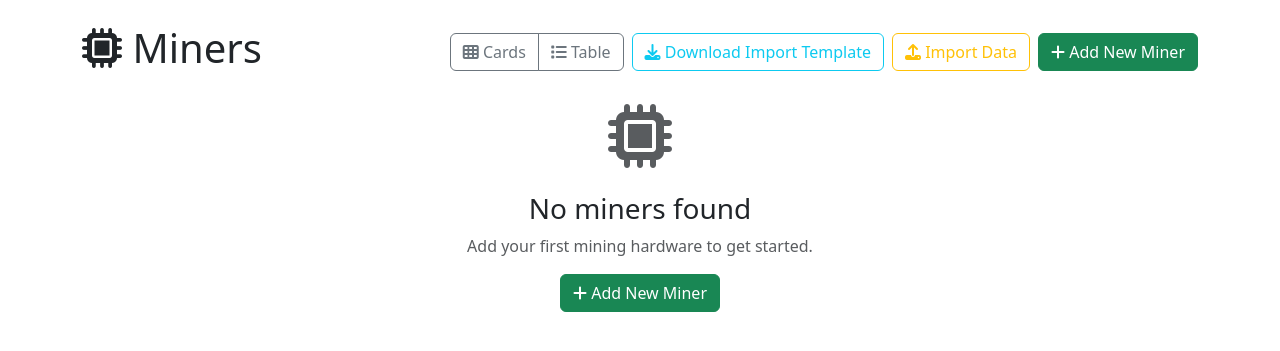
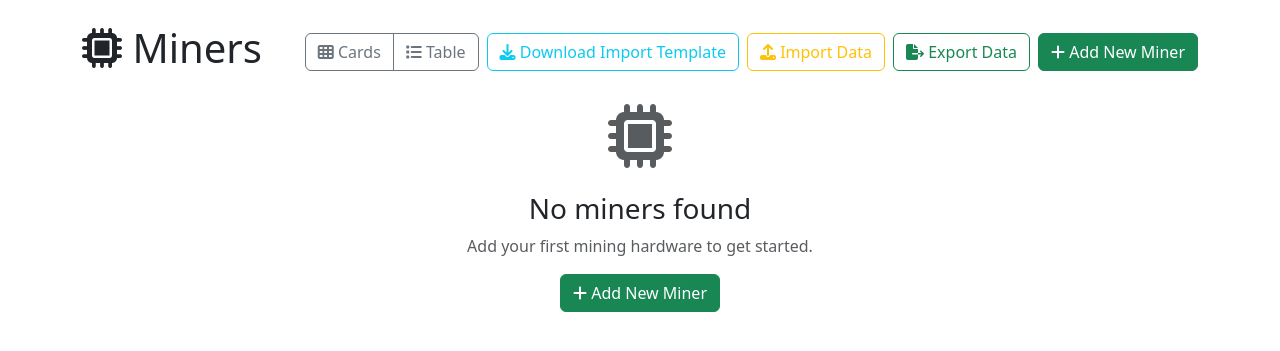
Before and after one commit to alexandre-pecorilla/Remote-Mining-Management-Platform, a Django app: page /miners/ in a window 1280 px wide. Shown: the part 56-407 px from the top of the page. Run offline with Django 5.2, Linux system fonts and the light colour scheme; data comes from the database, SQL or seed files in the repository; data that the repository does not hold is empty.

Commit message:
Implement Excel Export Data feature
- Add export_platform_data(), export_miner_data(), export_payout_data() views
- Generate .xls files with all existing data in re-importable format
- Add URL patterns for /export-data/platform/, /export-data/miner/, /export-data/payout/
- Add Export Data buttons to all list views with consistent styling
- Export files use same headers and format as import templates
- Supports complete data backup and restore workflow
- Remove temporary test files

```diff
--- a/remote_mining_management_platform/mining/urls.py
+++ b/remote_mining_management_platform/mining/urls.py
@@ -37,4 +37,9 @@ urlpatterns = [
     path('import-data/platform/', views.import_platform_data, name='import_platform_data'),
     path('import-data/miner/', views.import_miner_data, name='import_miner_data'),
     path('import-data/payout/', views.import_payout_data, name='import_payout_data'),
+
+    # Data Export
+    path('export-data/platform/', views.export_platform_data, name='export_platform_data'),
+    path('export-data/miner/', views.export_miner_data, name='export_miner_data'),
+    path('export-data/payout/', views.export_payout_data, name='export_payout_data'),
 ]
--- a/remote_mining_management_platform/mining/views.py
+++ b/remote_mining_management_platform/mining/views.py
@@ -253,6 +253,105 @@ def download_payout_template(request):
     return response
 
 
+# Data Export Views
+def export_platform_data(request):
+    """Export all platform data to Excel file"""
+    wb = xlwt.Workbook()
+    ws = wb.add_sheet('Platform Data')
+
+    # Add headers
+    headers = ['name', 'website_link', 'portal_url', 'point_of_contact_name',
+               'point_of_contact_email', 'point_of_contact_phone',
+               'point_of_contact_telegram', 'energy_price']
+
+    for col, header in enumerate(headers):
+        ws.write(0, col, header)
+
+    # Add data rows
+    platforms = RemoteMiningPlatform.objects.all()
+    for row, platform in enumerate(platforms, start=1):
+        ws.write(row, 0, platform.name or '')
+        ws.write(row, 1, platform.website_link or '')
+        ws.write(row, 2, platform.portal_url or '')
+        ws.write(row, 3, platform.point_of_contact_name or '')
+        ws.write(row, 4, platform.point_of_contact_email or '')
+        ws.write(row, 5, platform.point_of_contact_phone or '')
+        ws.write(row, 6, platform.point_of_contact_telegram or '')
+        ws.write(row, 7, float(platform.energy_price) if platform.energy_price else '')
+
+    response = HttpResponse(
+        content_type='application/vnd.ms-excel'
+    )
+    response['Content-Disposition'] = 'attachment; filename="platform_data_export.xls"'
+    wb.save(response)
+    return response
+
+
+def export_miner_data(request):
+    """Export all miner data to Excel file"""
+    wb = xlwt.Workbook()
+    ws = wb.add_sheet('Miner Data')
+
+    # Add headers
+    headers = ['model', 'manufacturer', 'product_link', 'serial_number',
+               'platform', 'platform_internal_id', 'hashrate', 'power', 'efficiency',
+               'purchase_price', 'purchase_date', 'start_date', 'location']
+
+    for col, header in enumerate(headers):
+        ws.write(0, col, header)
+
+    # Add data rows
+    miners = Miner.objects.all()
+    for row, miner in enumerate(miners, start=1):
+        ws.write(row, 0, miner.model or '')
+        ws.write(row, 1, miner.manufacturer or '')
+        ws.write(row, 2, miner.product_link or '')
+        ws.write(row, 3, miner.serial_number or '')
+        ws.write(row, 4, miner.platform.pk if miner.platform else '')
+        ws.write(row, 5, miner.platform_internal_id or '')
+        ws.write(row, 6, float(miner.hashrate) if miner.hashrate else '')
+        ws.write(row, 7, float(miner.power) if miner.power else '')
+        ws.write(row, 8, float(miner.efficiency) if miner.efficiency else '')
+        ws.write(row, 9, float(miner.purchase_price) if miner.purchase_price else '')
+        ws.write(row, 10, miner.purchase_date.strftime('%Y-%m-%d') if miner.purchase_date else '')
+        ws.write(row, 11, miner.start_date.strftime('%Y-%m-%d') if miner.start_date else '')
+        ws.write(row, 12, miner.location or '')
+
+    response = HttpResponse(
+        content_type='application/vnd.ms-excel'
+    )
+    response['Content-Disposition'] = 'attachment; filename="miner_data_export.xls"'
+    wb.save(response)
+    return response
+
+
+def export_payout_data(request):
+    """Export all payout data to Excel file"""
+    wb = xlwt.Workbook()
+    ws = wb.add_sheet('Payout Data')
+
+    # Add headers
+    headers = ['payout_date', 'payout_amount', 'platform', 'transaction_id']
+
+    for col, header in enumerate(headers):
+        ws.write(0, col, header)
+
+    # Add data rows
+    payouts = Payout.objects.all()
+    for row, payout in enumerate(payouts, start=1):
+        ws.write(row, 0, payout.payout_date.strftime('%Y-%m-%d') if payout.payout_date else '')
+        ws.write(row, 1, float(payout.payout_amount) if payout.payout_amount else '')
+        ws.write(row, 2, payout.platform.pk if payout.platform else '')
+        ws.write(row, 3, payout.transaction_id or '')
+
+    response = HttpResponse(
+        content_type='application/vnd.ms-excel'
+    )
+    response['Content-Disposition'] = 'attachment; filename="payout_data_export.xls"'
+    wb.save(response)
+    return response
+
+
 # Data Import Views
 def import_platform_data(request):
     """Import platform data from uploaded Excel file"""
--- a/remote_mining_management_platform/templates/mining/miner_list.html
+++ b/remote_mining_management_platform/templates/mining/miner_list.html
@@ -21,6 +21,9 @@
         <button type="button" class="btn btn-outline-warning" onclick="document.getElementById('minerImportFile').click()">
             <i class="fas fa-upload"></i> Import Data
         </button>
+        <a href="{% url 'export_miner_data' %}" class="btn btn-outline-success">
+            <i class="fas fa-file-export"></i> Export Data
+        </a>
         <a href="{% url 'miner_create' %}" class="btn btn-success">
             <i class="fas fa-plus"></i> Add New Miner
         </a>
--- a/remote_mining_management_platform/templates/mining/payout_list.html
+++ b/remote_mining_management_platform/templates/mining/payout_list.html
@@ -14,6 +14,9 @@
         <button type="button" class="btn btn-outline-warning" onclick="document.getElementById('payoutImportFile').click()">
             <i class="fas fa-upload"></i> Import Data
         </button>
+        <a href="{% url 'export_payout_data' %}" class="btn btn-outline-success">
+            <i class="fas fa-file-export"></i> Export Data
+        </a>
         <a href="{% url 'payout_add' %}" class="btn btn-success">
             <i class="fas fa-plus"></i> Add New Payout
         </a>
--- a/remote_mining_management_platform/templates/mining/platform_list.html
+++ b/remote_mining_management_platform/templates/mining/platform_list.html
@@ -20,6 +20,9 @@
         <button type="button" class="btn btn-outline-warning" onclick="document.getElementById('platformImportFile').click()">
             <i class="fas fa-upload"></i> Import Data
         </button>
+        <a href="{% url 'export_platform_data' %}" class="btn btn-outline-success">
+            <i class="fas fa-file-export"></i> Export Data
+        </a>
         <a href="{% url 'platform_create' %}" class="btn btn-success">
             <i class="fas fa-plus"></i> Add New Platform
         </a>
```
